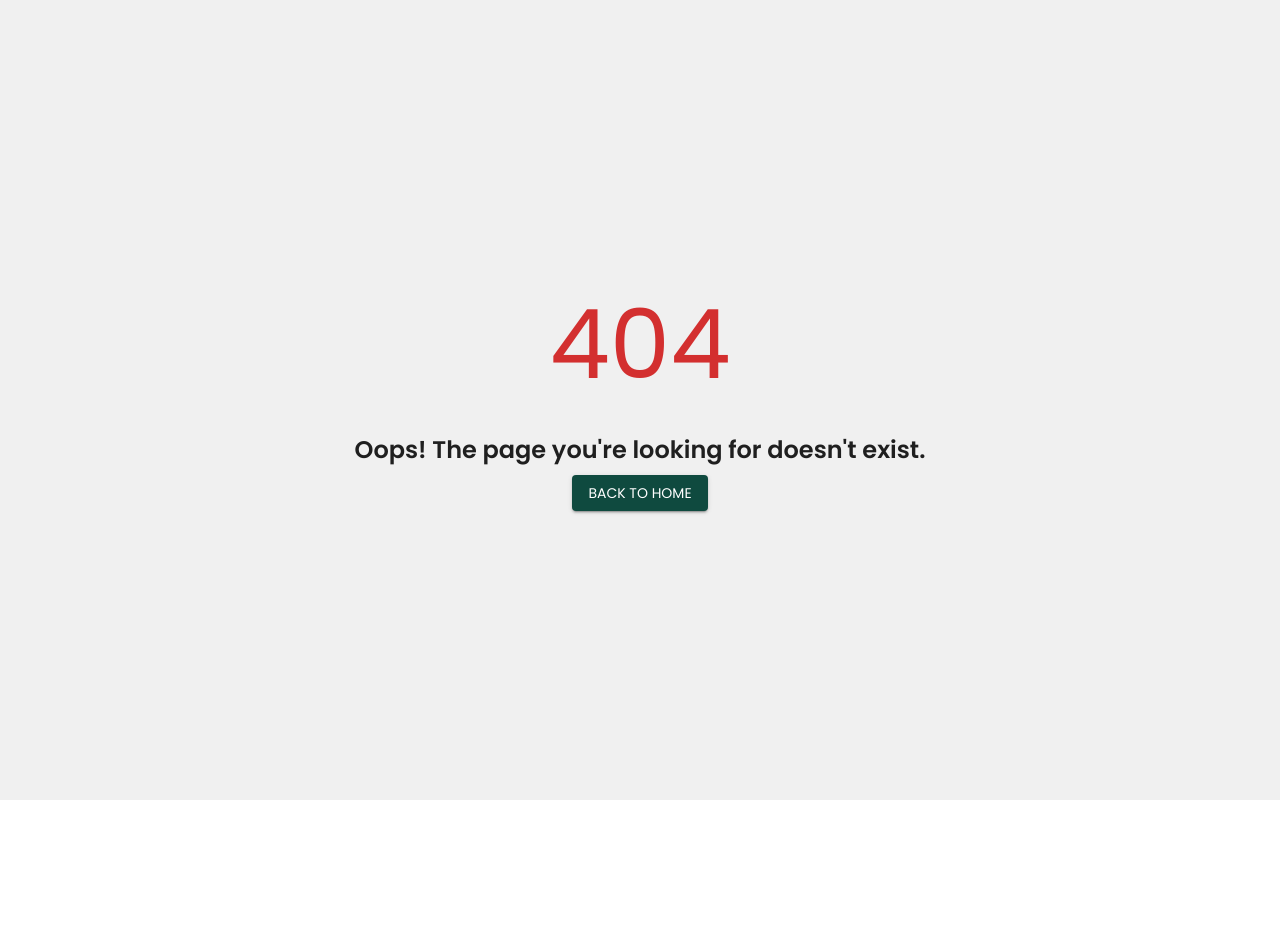
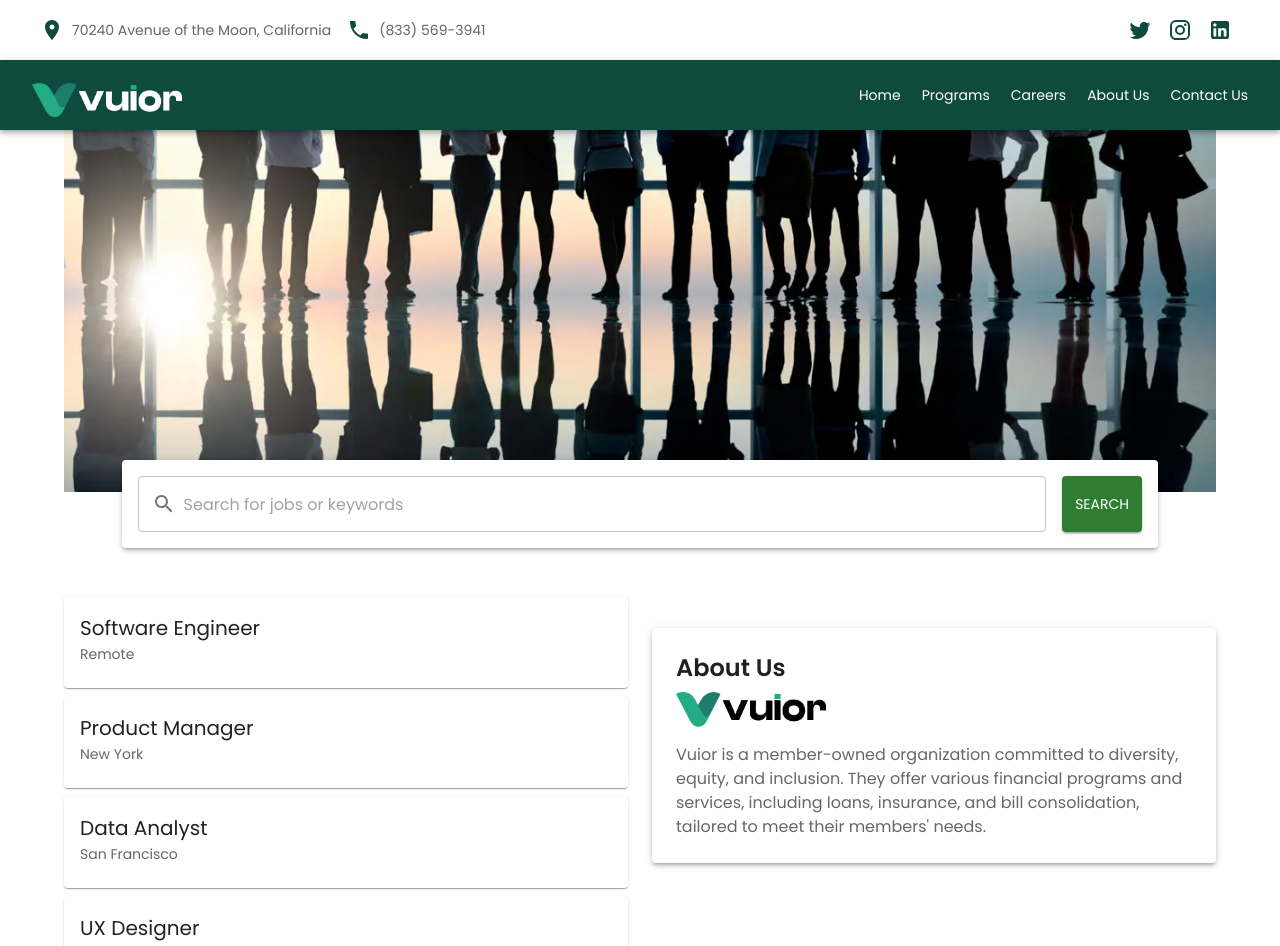
Before and after one commit to FaizanChoudhary/vuior, a React (Create React App) app: page /careers/jobs in a window 1280 px wide. Before the commit this address had no page. Shown: the top 946 px of the page. Before the commit the page ends 800 px from the top, so only its background shows below. Built offline with nearby package versions, Linux system fonts and the light colour scheme.

Commit message:
add job listing page

```diff
--- /dev/null
+++ b/src/pages/JobListingPage.js
@@ -0,0 +1,136 @@
+import React, { useState } from "react";
+import {
+  Box,
+  Grid,
+  TextField,
+  Button,
+  Typography,
+  Card,
+  CardContent,
+  Container,
+  InputAdornment,
+  Pagination,
+  Paper,
+} from "@mui/material";
+import SearchIcon from "@mui/icons-material/Search";
+
+const JobListingPage = () => {
+  const [searchTerm, setSearchTerm] = useState("");
+
+  // Dummy job data
+  const dummyJobs = [
+    { title: "Software Engineer", location: "Remote" },
+    { title: "Product Manager", location: "New York" },
+    { title: "Data Analyst", location: "San Francisco" },
+    { title: "UX Designer", location: "Austin" },
+  ];
+
+  // Filter jobs based on search term
+  const filteredJobs = dummyJobs.filter((job) =>
+    job.title.toLowerCase().includes(searchTerm.toLowerCase())
+  );
+
+  const AboutUs = () => {
+    return (
+      <Paper elevation={3} sx={{ p: 3, mt: 4, backgroundColor: "white" }}>
+        <Typography variant="h5" gutterBottom>
+          About Us
+        </Typography>
+        <Box display="flex" alignItems="center" mb={2}>
+          <img
+            src="/assets/black-logo.png" // Make sure this path points to your logo
+            alt="Vuior Logo"
+            style={{ width: "150px", marginRight: "10px" }}
+          />
+        </Box>
+        <Typography variant="body1" color="text.secondary">
+          Vuior is a member-owned organization committed to diversity, equity,
+          and inclusion. They offer various financial programs and services,
+          including loans, insurance, and bill consolidation, tailored to meet
+          their members' needs.
+        </Typography>
+      </Paper>
+    );
+  };
+
+  return (
+    <Container maxWidth="lg" sx={{ py: 4 }}>
+      {/* Image Section */}
+      <Box
+        sx={{
+          width: "100%",
+          height: "400px",
+          backgroundImage: `url(/assets/jobListing.webp)`, // Your image path
+          backgroundSize: "cover",
+          backgroundPosition: "center",
+          display: "flex",
+          justifyContent: "center",
+          alignItems: "center",
+        }}
+      >
+        {/* Optionally add overlay text or elements */}
+      </Box>
+
+      {/* Search Bar */}
+      <Paper elevation={3} sx={{ p: 2, mt: -4, maxWidth: "90%", mx: "auto" }}>
+        <Box display="flex" justifyContent="center">
+          <TextField
+            fullWidth
+            placeholder="Search for jobs or keywords"
+            value={searchTerm}
+            onChange={(e) => setSearchTerm(e.target.value)}
+            InputProps={{
+              startAdornment: (
+                <InputAdornment position="start">
+                  <SearchIcon />
+                </InputAdornment>
+              ),
+            }}
+            sx={{ flexGrow: 1, mr: 2 }}
+          />
+          <Button variant="contained" color="success">
+            Search
+          </Button>
+        </Box>
+      </Paper>
+
+      {/* Job Listings Section */}
+      <Grid container spacing={3} mt={3}>
+        <Grid container item xs={12} md={6} spacing={1}>
+          {filteredJobs.length > 0 ? (
+            filteredJobs.map((job, index) => (
+              <Grid item xs={12} key={index}>
+                <Card>
+                  <CardContent>
+                    <Typography variant="h6" component="div">
+                      {job.title}
+                    </Typography>
+                    <Typography variant="body2" color="text.secondary">
+                      {job.location}
+                    </Typography>
+                  </CardContent>
+                </Card>
+              </Grid>
+            ))
+          ) : (
+            <Typography variant="body1" align="center" sx={{ width: "100%" }}>
+              No jobs found
+            </Typography>
+          )}
+          <Grid item xs={12}>
+            {/* Pagination */}
+            <Box mt={3} display="flex" justifyContent="center">
+              <Pagination count={5} color="primary" />
+            </Box>
+          </Grid>
+        </Grid>
+        <Grid item xs={12} md={6}>
+          {/* About Us Section */}
+          <AboutUs />
+        </Grid>
+      </Grid>
+    </Container>
+  );
+};
+
+export default JobListingPage;
--- a/src/routes.js
+++ b/src/routes.js
@@ -12,6 +12,7 @@ const AboutUsPage = Loadable(lazy(() => import("./pages/AboutUsPage")));
 const ContactUsPage = Loadable(lazy(() => import("./pages/ContactUsPage")));
 const LoanProgramPage = Loadable(lazy(() => import("./pages/LoanProgramPage")));
 const HouseHoldPage = Loadable(lazy(() => import("./pages/HouseHoldPage")));
+const JobListingPage = Loadable(lazy(() => import("./pages/JobListingPage")));
 // const PrivacyPolicy = Loadable(lazy(() => import("./pages/PrivacyPolicy")));
 // const TermsOfService = Loadable(lazy(() => import("./pages/TermsOfService")));
 // const CookiePolicy = Loadable(lazy(() => import("./pages/CookiePolicy")));
@@ -37,7 +38,8 @@ const routes = [
         element: <HouseHoldPage />,
       },
 
-      //   { path: "/privacy-policy", element: <PrivacyPolicy /> },
+      { path: "/careers/jobs", element: <JobListingPage /> },
+      // { path: "/privacy-policy", element: <PrivacyPolicy /> },
       //   { path: "/terms-of-service", element: <TermsOfService /> },
       //   { path: "/cookie-policy", element: <CookiePolicy /> },
       //   {
--- a/src/sections/Careers/JoinOurTeam.js
+++ b/src/sections/Careers/JoinOurTeam.js
@@ -1,6 +1,5 @@
-import React from "react";
+import FiberManualRecordIcon from "@mui/icons-material/FiberManualRecord";
 import {
-  Typography,
   Box,
   Button,
   List,
@@ -8,13 +7,15 @@ import {
   ListItemIcon,
   ListItemText,
   Stack,
+  Typography,
 } from "@mui/material";
-import FiberManualRecordIcon from "@mui/icons-material/FiberManualRecord";
 import { styled } from "@mui/system";
-import { Swiper, SwiperSlide } from "swiper/react";
-import { Autoplay, EffectFade } from "swiper/modules";
+import React from "react";
+import { useNavigate } from "react-router-dom";
 import "swiper/css";
 import "swiper/css/effect-fade";
+import { Autoplay, EffectFade } from "swiper/modules";
+import { Swiper, SwiperSlide } from "swiper/react";
 
 // Custom background swiper for sliding images
 const BackgroundSwiper = styled(Swiper)(({ theme }) => ({
@@ -50,6 +51,7 @@ const GlassContainer = styled(Stack)(({ theme }) => ({
 }));
 
 const JoinOurTeam = () => {
+  const navigate = useNavigate();
   return (
     <Box
       sx={{
@@ -133,6 +135,7 @@ const JoinOurTeam = () => {
               transition: "transform 0.4s ease",
             },
           }}
+          onClick={() => navigate("/careers/jobs")}
         >
           Apply Now &rarr;
         </Button>
```
Also changed, not shown: public/assets/black-logo.png (added), public/assets/jobListing.webp (added).
